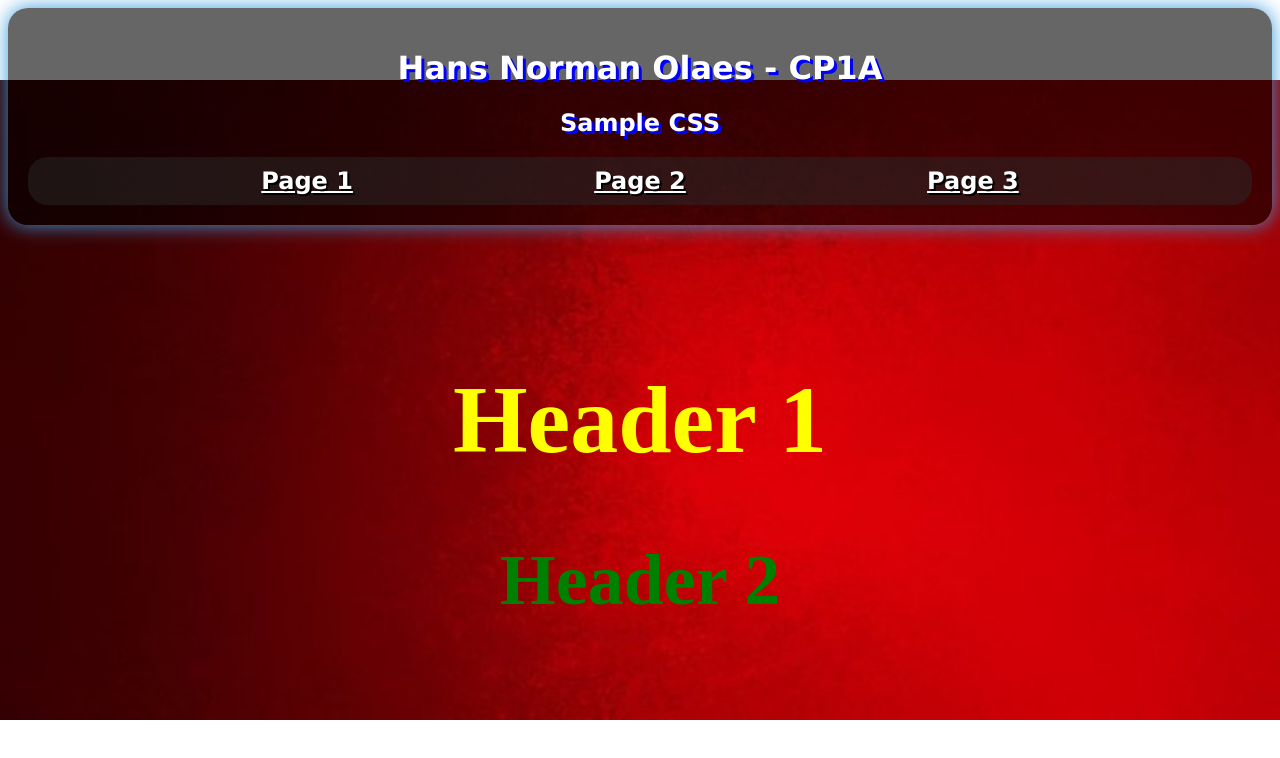
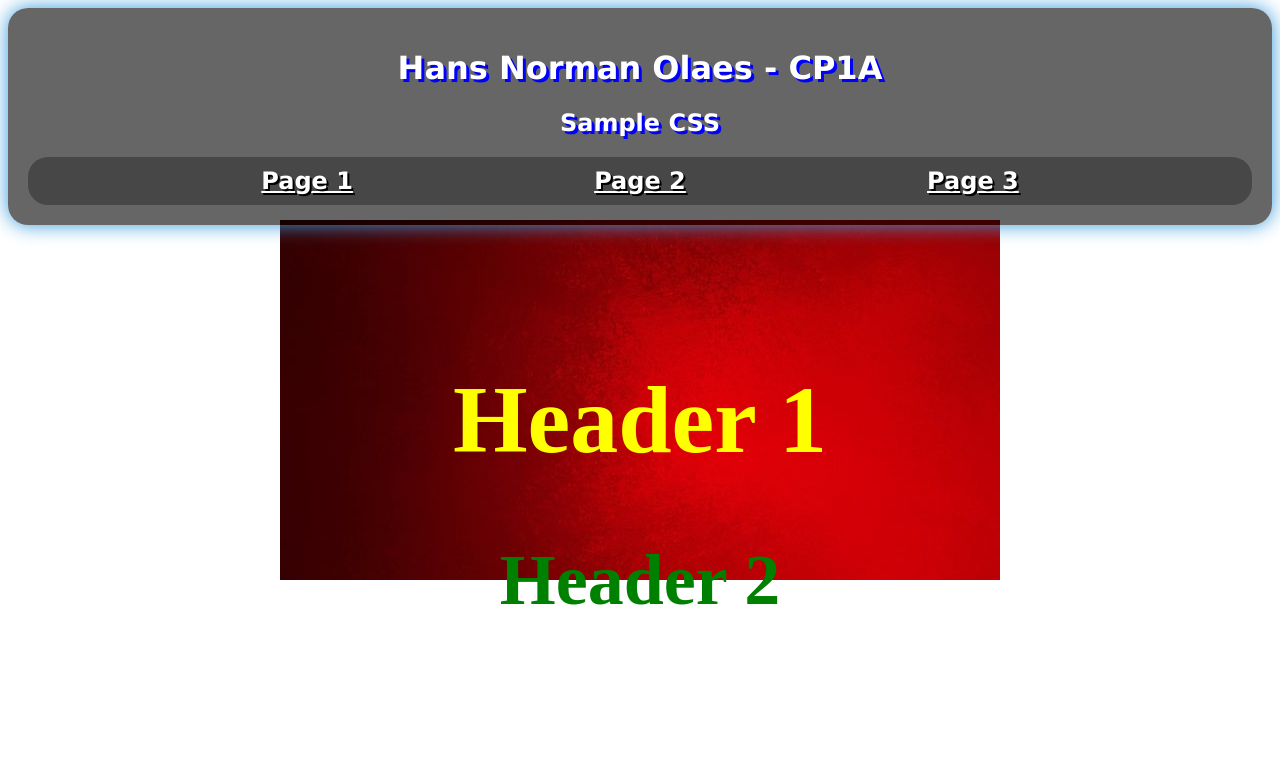
Before and after one commit to Rikato100/Sample-CSS, a plain HTML site: page index.html in a window 1280 px wide. Drawn offline with Linux system fonts and the light colour scheme.

Commit message:
Update style.css

```diff
--- a/style.css
+++ b/style.css
@@ -1,10 +1,10 @@
 #body1 {
 background: linear-gradient(rgba(0, 0, 0, 0), rgba(0, 0, 0, 0)), url('b1.jpg');
 height: auto;
-background-size: 100%;
+background-size: contained;
 background-repeat: no-repeat;
 background-position: center;
-background-attachment: fixed
+background-attachment: fixed;
 flex-direction: column;
 align-items: center;
 color: white;}
```
